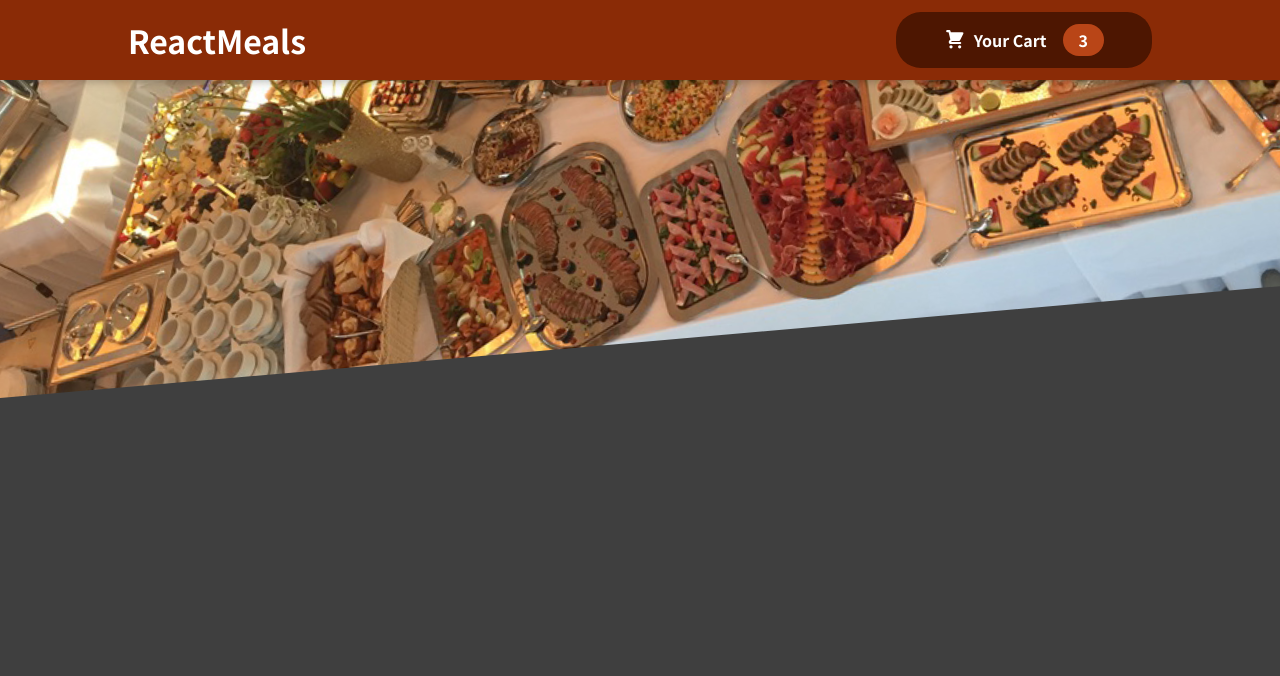
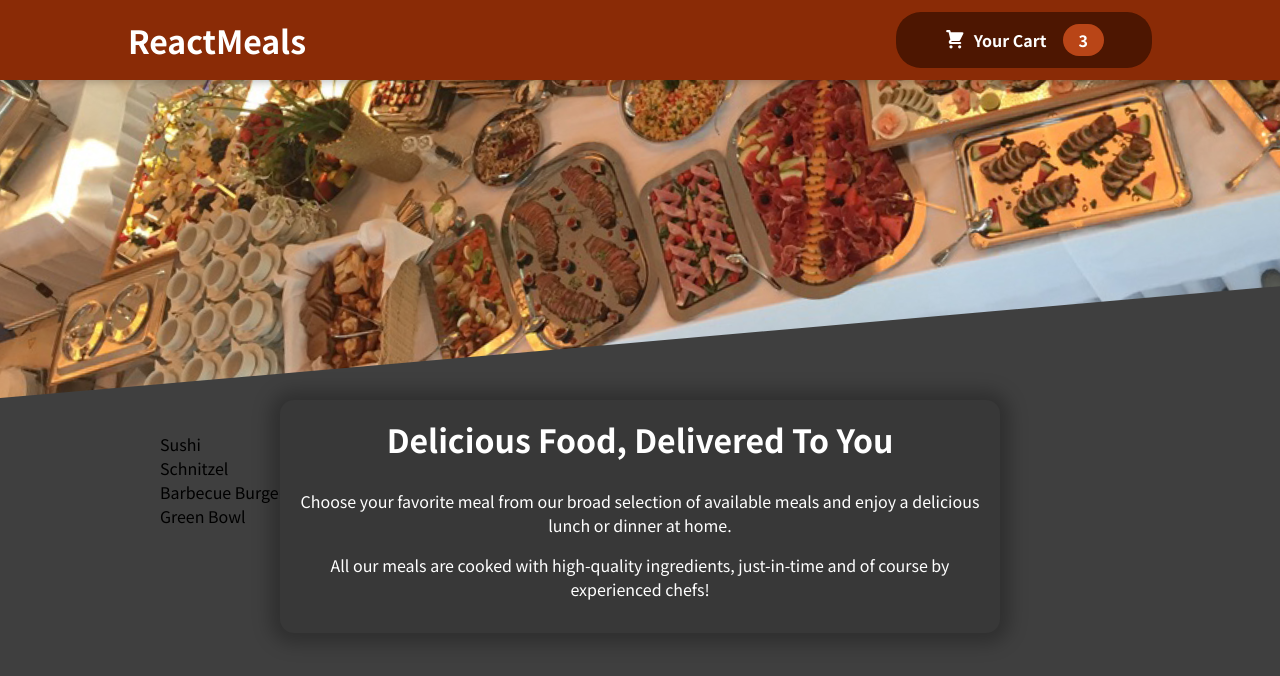
Before and after one commit to aimon7/react-food-order, a React (Create React App) app: page / in a window 1280 px wide. Shown: the top 676 px of the page. Built offline with nearby package versions, Linux system fonts and the light colour scheme.

Commit message:
Add Meals.js component

```diff
--- a/src/App.js
+++ b/src/App.js
@@ -1,11 +1,15 @@
 import { Fragment } from 'react';
 
 import Header from './components/Layout/Header';
+import Meals from './components/Meals/Meals';
 
 function App() {
     return (
         <Fragment>
             <Header/>
+            <main>
+                <Meals />
+            </main>
         </Fragment>
     );
 }
--- /dev/null
+++ b/src/components/Meals/AvailableMeals.js
@@ -0,0 +1,44 @@
+import classes from './AvailableMeals.module.css';
+
+const DUMMY_MEALS = [
+    {
+        id: 'm1',
+        name: 'Sushi',
+        description: 'Finest fish and veggies',
+        price: 22.99,
+    },
+    {
+        id: 'm2',
+        name: 'Schnitzel',
+        description: 'A german specialty!',
+        price: 16.5,
+    },
+    {
+        id: 'm3',
+        name: 'Barbecue Burger',
+        description: 'American, raw, meaty',
+        price: 12.99,
+    },
+    {
+        id: 'm4',
+        name: 'Green Bowl',
+        description: 'Healthy...and green...',
+        price: 18.99,
+    },
+];
+
+function AvailableMeals() {
+    const mealsList = DUMMY_MEALS.map(meal => {
+        return <li>{meal.name}</li>
+    });
+
+    return (
+        <section className={classes.meals}>
+            <ul>
+                {mealsList}
+            </ul>
+        </section>
+    )
+}
+
+export default AvailableMeals;
--- /dev/null
+++ b/src/components/Meals/AvailableMeals.module.css
@@ -0,0 +1,24 @@
+.meals {
+    max-width: 60rem;
+    width: 90%;
+    margin: 2rem auto;
+    animation: meals-appear 1s ease-out forwards;
+}
+
+.meals ul {
+    list-style: none;
+    margin: 0;
+    padding: 0;
+}
+
+@keyframes meals-appear {
+    from {
+        opacity: 0;
+        transform: translateY(3rem);
+    }
+
+    to {
+        opacity: 1;
+        transform: translateY(0);
+    }
+}
--- /dev/null
+++ b/src/components/Meals/Meals.js
@@ -0,0 +1,15 @@
+import { Fragment } from 'react';
+
+import AvailableMeals from './AvailableMeals';
+import MealsSummary from './MealsSummary';
+
+function Meals() {
+    return (
+        <Fragment>
+            <AvailableMeals />
+            <MealsSummary />
+        </Fragment>
+    )
+}
+
+export default Meals
--- /dev/null
+++ b/src/components/Meals/MealsSummary.js
@@ -0,0 +1,19 @@
+import classes from './MealsSummary.module.css';
+
+function MealsSummary() {
+    return (
+        <section className={classes.summary}>
+            <h2>Delicious Food, Delivered To You</h2>
+            <p>
+                Choose your favorite meal from our broad selection of available meals
+                and enjoy a delicious lunch or dinner at home.
+            </p>
+            <p>
+                All our meals are cooked with high-quality ingredients, just-in-time and
+                of course by experienced chefs!
+            </p>
+        </section>
+    );
+};
+
+export default MealsSummary;
--- /dev/null
+++ b/src/components/Meals/MealsSummary.module.css
@@ -0,0 +1,17 @@
+.summary {
+    text-align: center;
+    max-width: 45rem;
+    width: 90%;
+    margin: -10rem auto auto;
+    position: relative;
+    background-color: #383838;
+    color: white;
+    border-radius: 14px;
+    padding: 1rem;
+    box-shadow: 0 1px 18px 10px rgba(0, 0, 0, 0.25);
+}
+
+.summary h2 {
+    font-size: 2rem;
+    margin-top: 0;
+}
```
